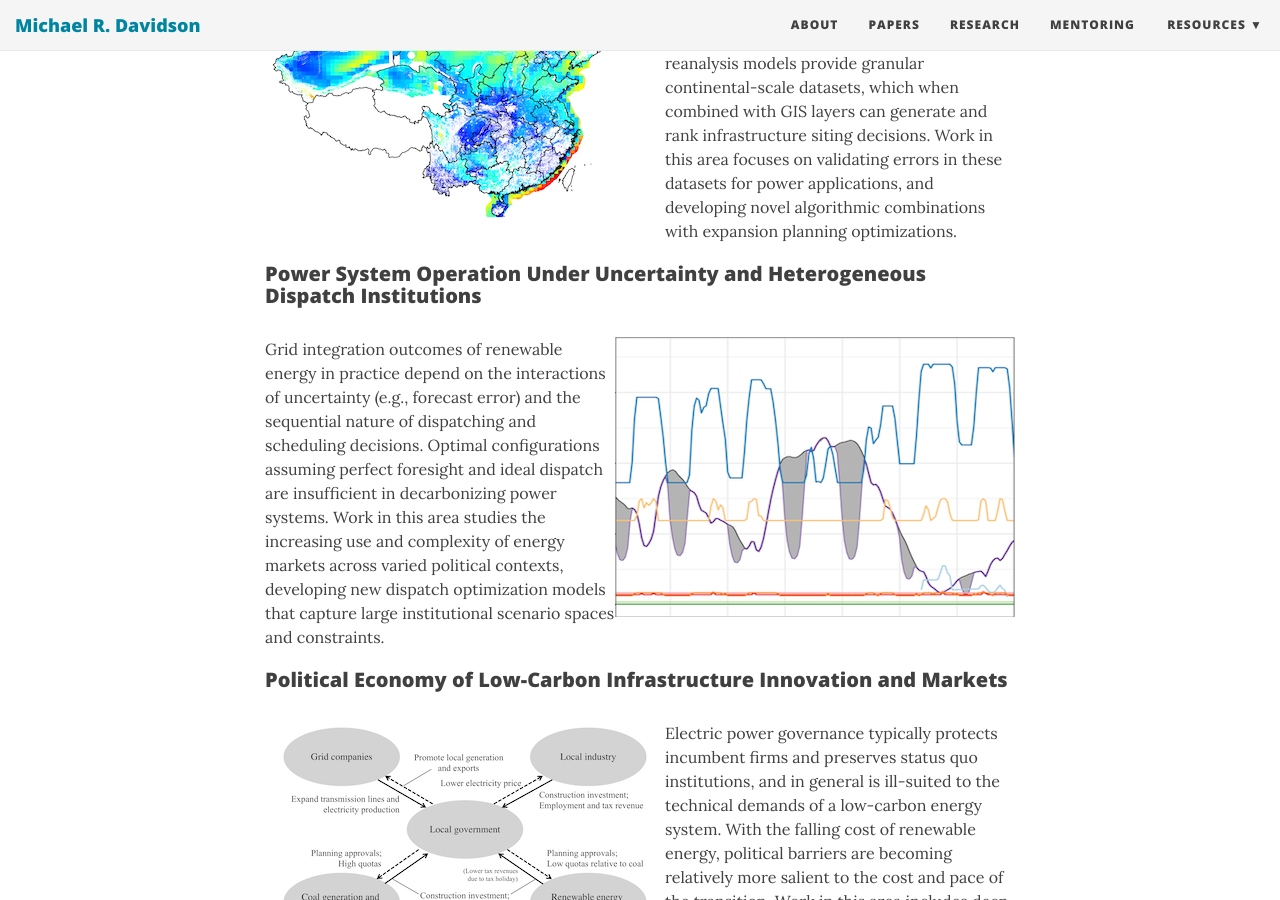
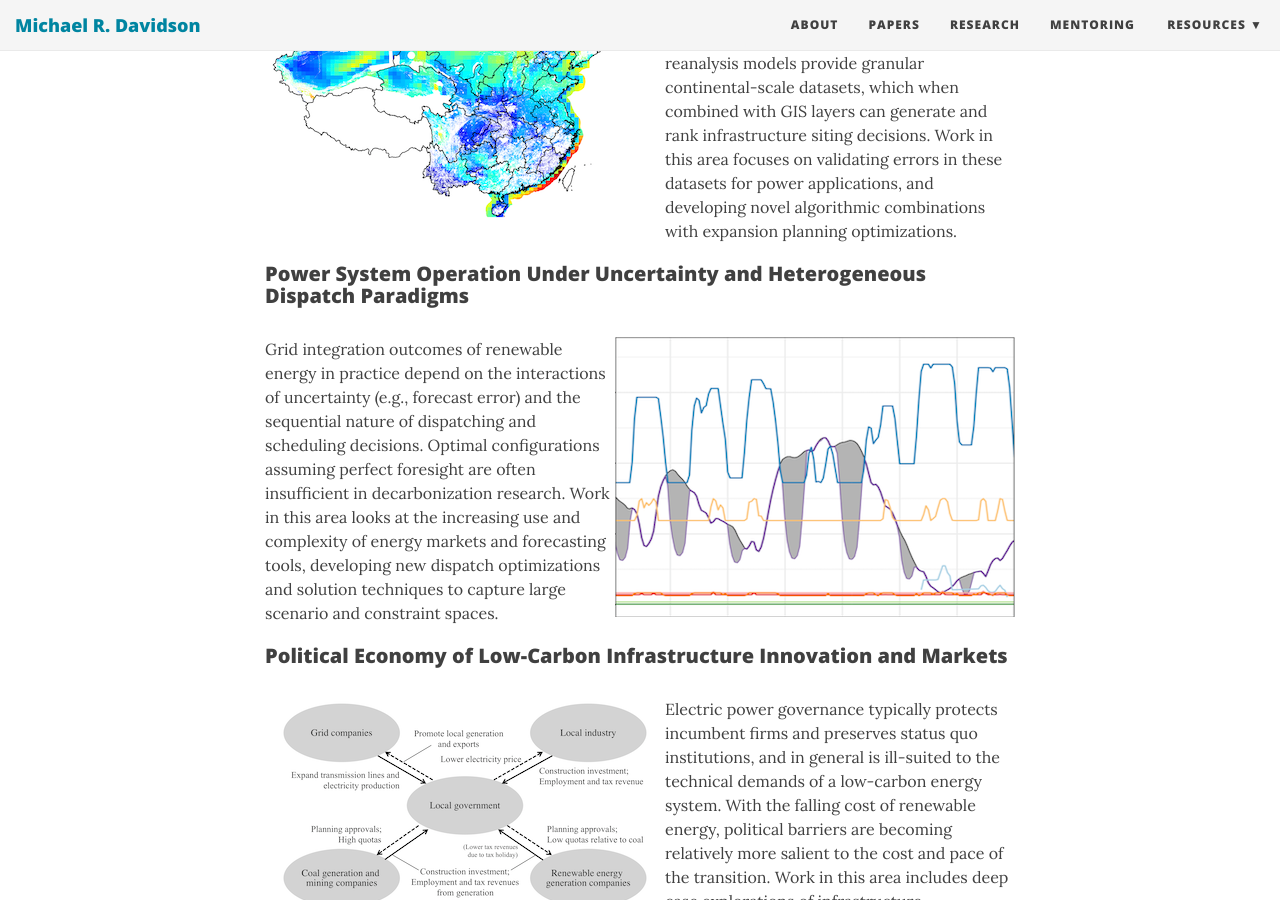
Before and after one commit to east-winds/east-winds.github.io, a Jekyll site: the page built from research.md, in a window 1280 px wide and 900 px high, scrolled down 630 px. Built offline with Jekyll 4.4.1, drawn with Linux system fonts in a browser that asks for light colours; nearby versions of some CDN libraries.

Commit message:
research

```diff
--- a/research.md
+++ b/research.md
@@ -12,10 +12,10 @@ My research broadly centers on three themes--and often at their intersection--of
 [![Modelling the potential for wind energy integration on China's coal-heavy electricity grid <](/img/wind-resource-map.png)][r1]
 Reaching high penetrations (>50%) of intermittent renewable energy will require careful assessment of resource quality, land use requirements, supporting infrastructure, and power system reliability. Meso-scale reanalysis models provide granular continental-scale datasets, which when combined with GIS layers can generate and rank infrastructure siting decisions. Work in this area focuses on validating errors in these datasets for power applications, and developing novel algorithmic combinations with expansion planning optimizations.
 
-### Power System Operation Under Uncertainty and Heterogeneous Dispatch Institutions
+### Power System Operation Under Uncertainty and Heterogeneous Dispatch Paradigms
 
 [![Modeling Unit Commitment in Political Context: Case of China's Partially Restructured Electricity Sector >](/img/power-system-dispatch.png)][r2]
-Grid integration outcomes of renewable energy in practice depend on the interactions of uncertainty (e.g., forecast error) and the sequential nature of dispatching and scheduling decisions. Optimal configurations assuming perfect foresight and ideal dispatch are insufficient in decarbonizing power systems. Work in this area studies the increasing use and complexity of energy markets across varied political contexts, developing new dispatch optimization models that capture large institutional scenario spaces and constraints.
+Grid integration outcomes of renewable energy in practice depend on the interactions of uncertainty (e.g., forecast error) and the sequential nature of dispatching and scheduling decisions. Optimal configurations assuming perfect foresight are often insufficient in decarbonization research. Work in this area looks at the increasing use and complexity of energy markets and forecasting tools, developing new dispatch optimizations and solution techniques to capture large scenario and constraint spaces.
 
 ### Political Economy of Low-Carbon Infrastructure Innovation and Markets
 
```
